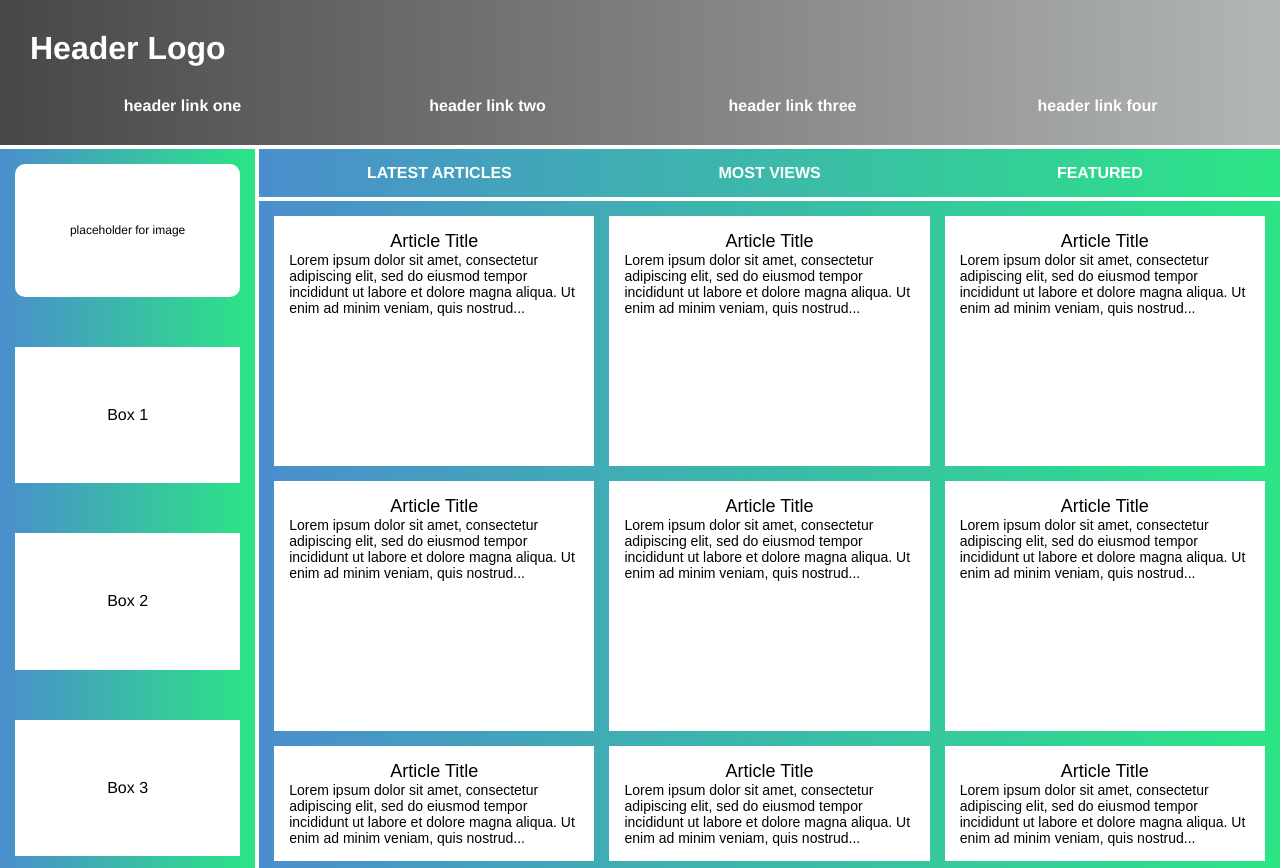
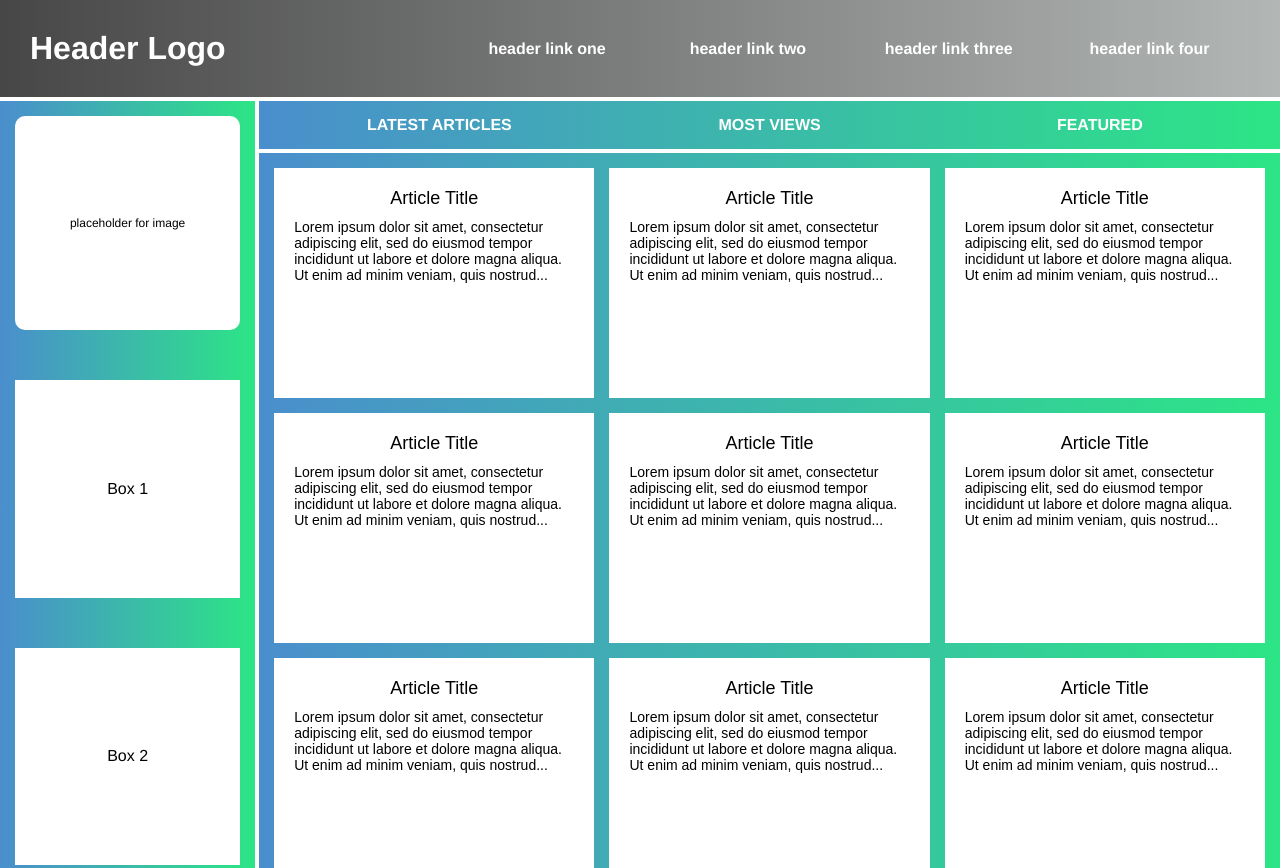
Before and after one commit to luka-danger/odin-projects, a plain HTML site: page practice/grid-holy-grail-mockup/index.html in a window 1280 px wide. Shown: the top 868 px of the page. Drawn offline with Linux system fonts and the light colour scheme.

Commit message:
Fix typo at header class
Remove typo in between 1fr and 2fr on grid template columns

```diff
--- a/practice/grid-holy-grail-mockup/style.css
+++ b/practice/grid-holy-grail-mockup/style.css
@@ -22,11 +22,15 @@
   background: linear-gradient(to right, #474747, #b2b6b4);
   display: grid;
   grid-column: 1 / 3;
-  grid-template-columns: 1fr, 2fr;
+  grid-template-columns: 1fr 2fr;
 }
 
 .logo {
   justify-self: start;
+}
+
+.menu {
+  align-self: center;
 }
 
 .menu ul {
@@ -90,7 +94,7 @@
   background: linear-gradient(to right, #4a8ecd, #2ce585);
   display: grid;
   gap: 15px;
-  grid-template: repeat(auto-fit, minmax(250px, 1fr)) / repeat(auto-fit, minmax(250px, 1fr));
+  grid-template-columns: repeat(auto-fit, minmax(250px, 1fr));
 }
 
 .article p {
@@ -104,12 +108,14 @@
   background-color: #FFFFFF;
   color: black;
   text-align: center;
+  height: 200px;
 }
 
 .card p {
   color: black;
   font-weight: normal;
   font-size: 14px;
+  padding: 5px;
 }
 
 .card .title {
```
